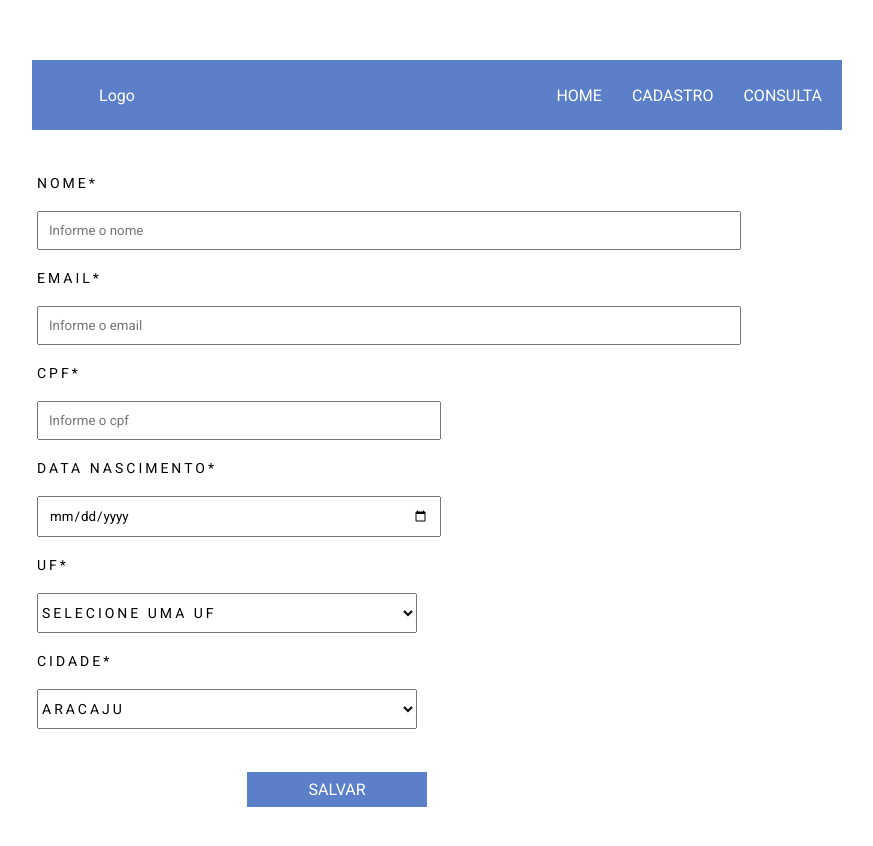
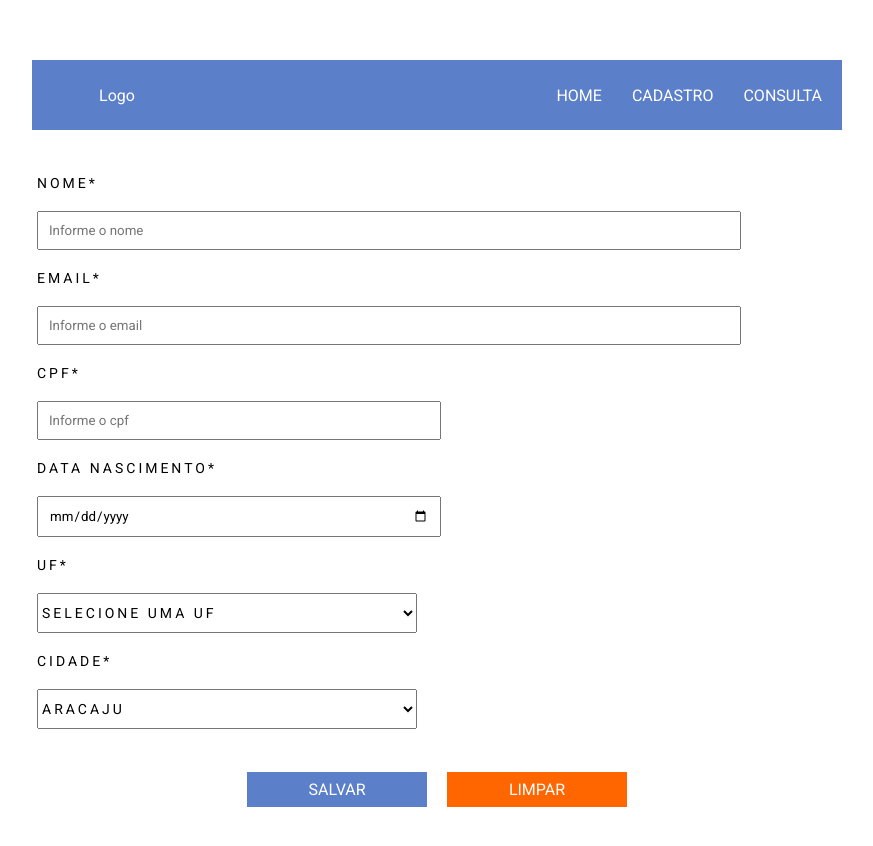
Before and after one commit to alifrebat-docente/CrudPessoa_QPR210_01_angular, an Angular app: page / in a window 1280 px wide. Shown: the top 846 px of the page, without its empty margins (203-1076 px from the left). Built offline with nearby package versions, Linux system fonts and the light colour scheme.

Commit message:
Acrescido a cor do botão limpar

```diff
--- a/src/styles.css
+++ b/src/styles.css
@@ -9,6 +9,7 @@
 :root{
     --primaria: #5c7fca;
     --secundaria:#1D4ED8;
+    --cor-botao01: #ff6600;
     --branca: #ffffff;
 }
 
```
